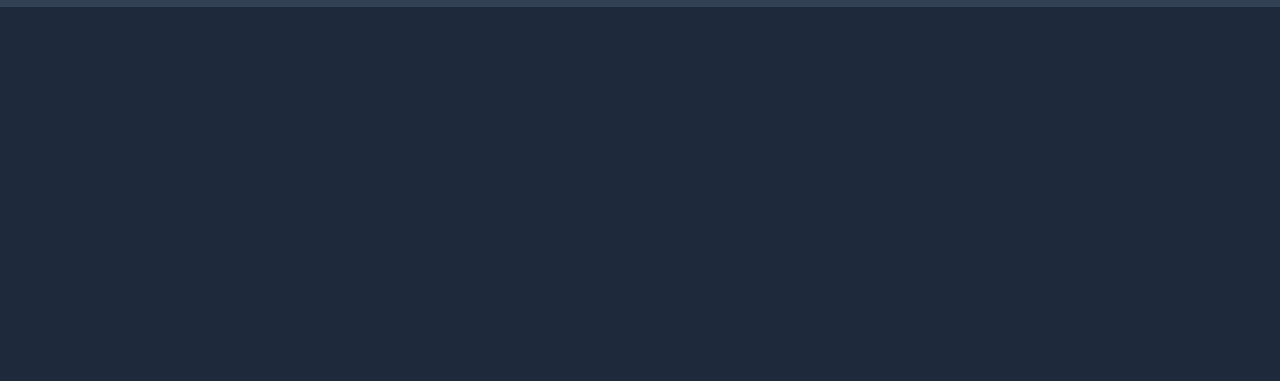
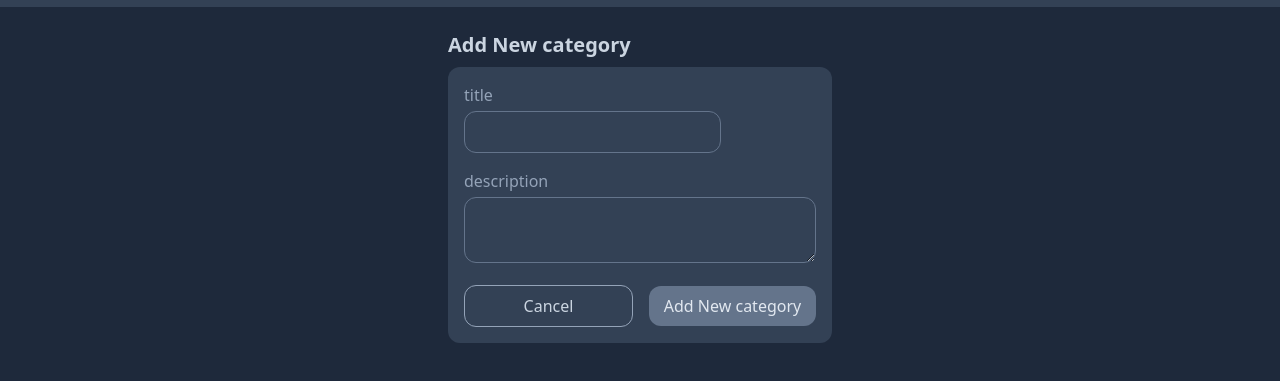
Before and after one commit to moaminrajabi/inventory-app, a website: page public/index.html in a window 1280 px wide. Shown: the part 41-422 px from the top of the page. Drawn offline with Linux system fonts and the light colour scheme.

Commit message:
category form UI and install plugin

```diff
--- a/package.json
+++ b/package.json
@@ -11,6 +11,7 @@
   "author": "",
   "license": "ISC",
   "devDependencies": {
+    "@tailwindcss/forms": "^0.5.9",
     "autoprefixer": "^10.4.20",
     "postcss-cli": "^11.0.0",
     "tailwindcss": "^3.4.14"
--- a/public/index.html
+++ b/public/index.html
@@ -17,7 +17,52 @@
         >
       </div>
       <!-- appContent -->
-      <div class="container max-w-sm mx-auto"></div>
+      <div class="container max-w-sm mx-auto">
+        <!-- category form -->
+        <div class="mt-6">
+          <h2 class="text-xl text-slate-300 font-bold mb-2">
+            Add New category
+          </h2>
+          <form class="bg-slate-700 p-4 rounded-xl flex flex-col gap-y-4">
+            <div>
+              <label class="block mb-1 text-slate-400" for="category-title"
+                >title</label
+              >
+              <input
+                type="text"
+                name="category-title"
+                id="category-title"
+                class="bg-transparent rounded-xl border border-slate-500 text-slate-400"
+              />
+            </div>
+            <div>
+              <label
+                class="block mb-1 text-slate-400"
+                for="category-description"
+                >description</label
+              >
+              <textarea
+                class="bg-transparent rounded-xl border border-slate-500 text-slate-400 w-full"
+                type="text"
+                name="category-description"
+                id="category-description"
+              ></textarea>
+            </div>
+            <div class="flex justify-between items-center gap-x-4">
+              <button
+                class="flex-1 border border-slate-400 text-slate-300 rounded-xl py-2"
+              >
+                Cancel
+              </button>
+              <button
+                class="flex-1 bg-slate-500 text-slate-200 rounded-xl py-2"
+              >
+                Add New category
+              </button>
+            </div>
+          </form>
+        </div>
+      </div>
     </div>
   </body>
 </html>
--- a/tailwind.config.js
+++ b/tailwind.config.js
@@ -4,5 +4,7 @@ module.exports = {
   theme: {
     extend: {},
   },
-  plugins: [],
+  plugins: [
+    require("@tailwindcss/forms"),
+  ],
 };
```
Also changed, not shown: public/build/tailwind.css, 1 other file.
